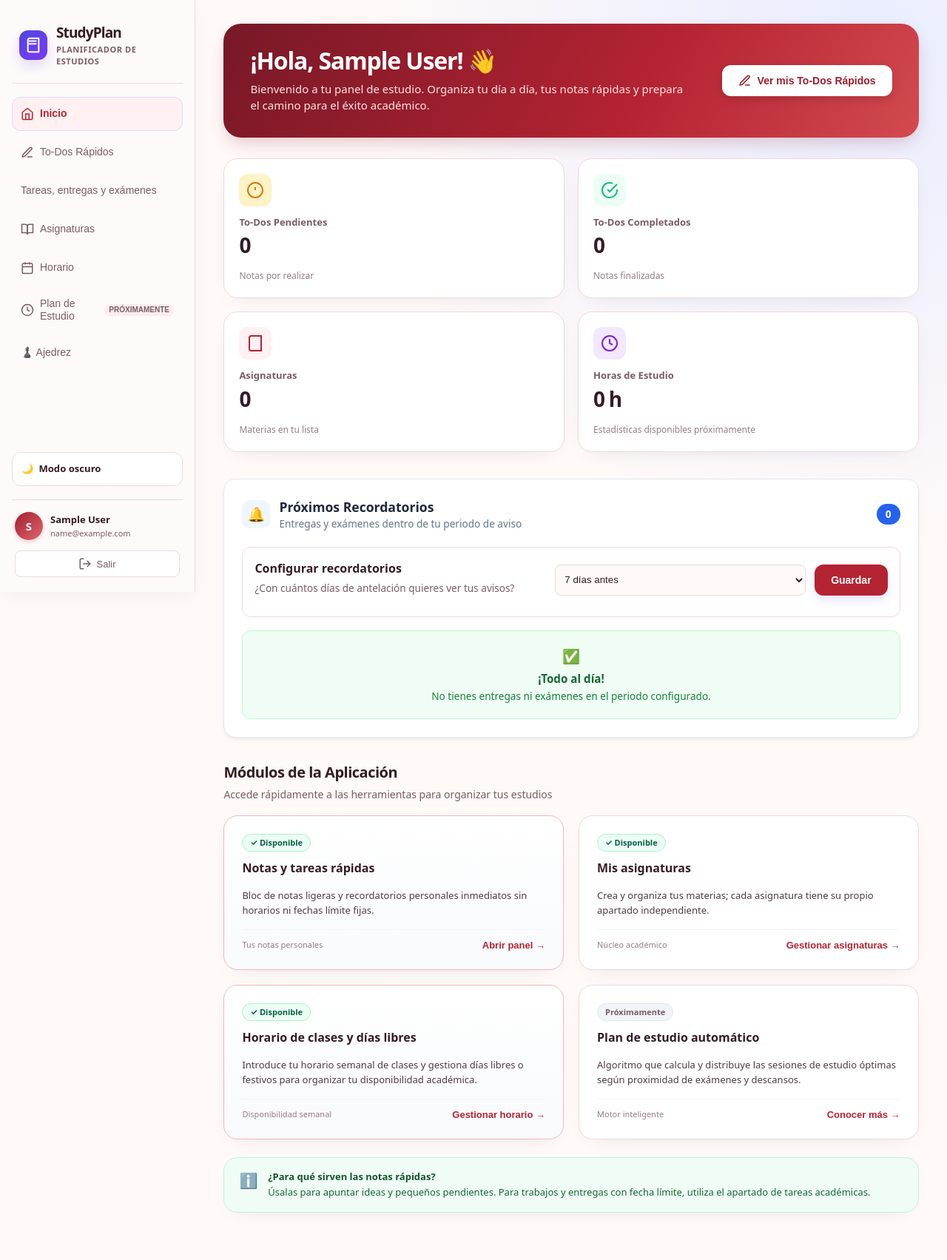
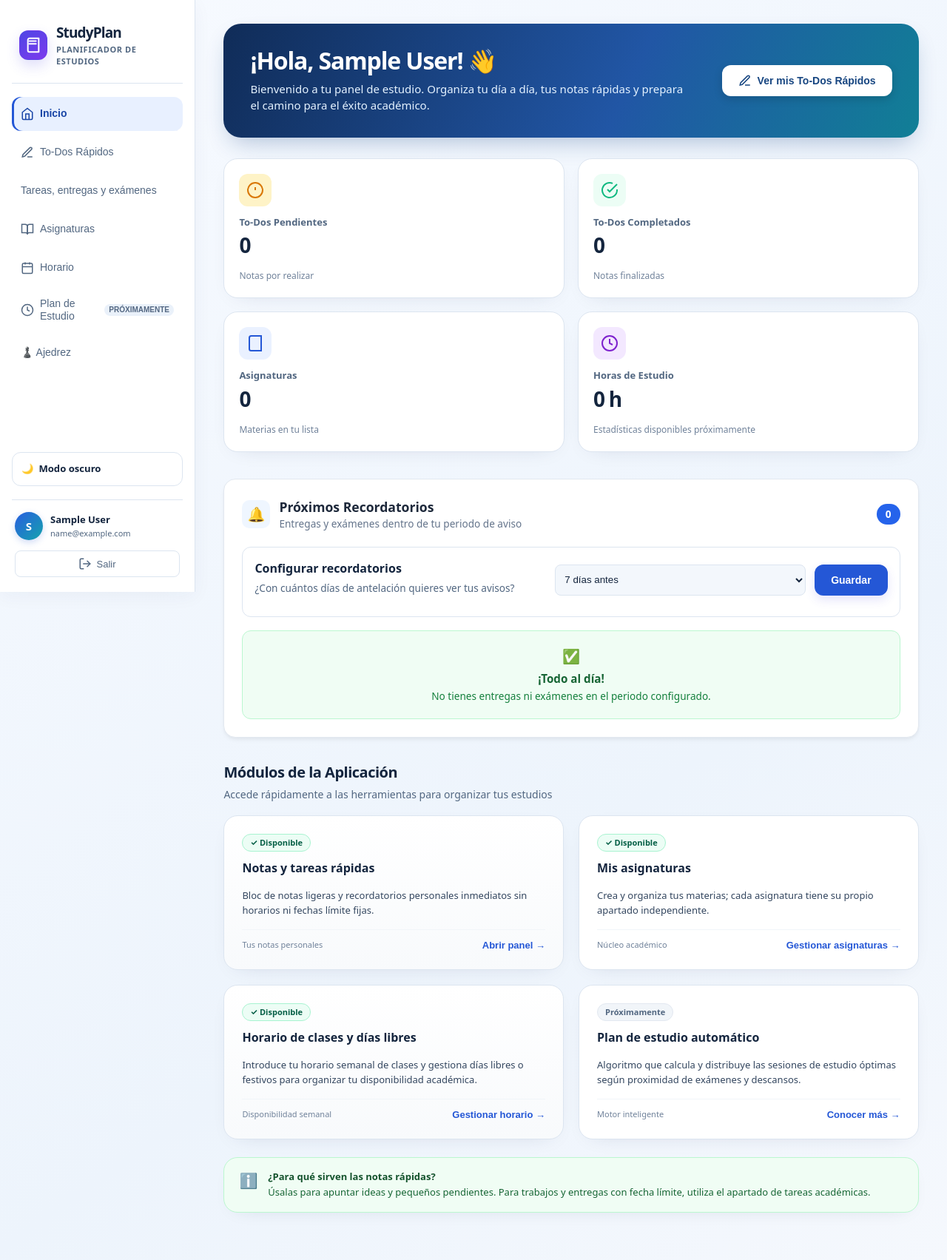
Before and after one commit to Qpalmer45/IS1-Planificador-de-Estudios, a Flask app: page / in a window 1280 px wide. Shown: the whole page at 74% size. Run offline with Flask 3, Linux system fonts and the light colour scheme; the visitor is signed in with stand-in values (Sample User, id 1); data that the repository does not hold is empty.

Commit message:
style: rediseñar modo claro con paleta azul marino y turquesa

```diff
--- a/static/style.css
+++ b/static/style.css
@@ -2633,41 +2633,52 @@ html[data-theme="dark"] .plan-mini-slot,html[data-theme="dark"] .plan-mini-day {
 html[data-theme="dark"] .plan-mini-slot.occupied { background:#5c451b; border-color:#f59e0b; color:#fef3c7; }
 html[data-theme="dark"] .plan-mini-slot.selected,html[data-theme="dark"] .plan-mini-day.selected { background:#193b6b; outline-color:#93c5fd; }
 
-/* Tema claro rojo granate: identidad cálida, conservando intacto el modo oscuro. */
+/* Tema claro Ocean: azul marino + índigo + turquesa. Solo modo claro.
+   Mantener los avisos de error en rojo semántico, no como color de marca. */
 html:not([data-theme="dark"]) {
-  --primary:#b42332;
-  --primary-hover:#8f1826;
-  --primary-light:#fff0f1;
-  --primary-border:#f3b7bd;
-  --bg-page:#fff9f8;
+  --primary:#2457d6;
+  --primary-hover:#1945b5;
+  --primary-light:#eaf1ff;
+  --primary-border:#b8ccff;
+  --bg-page:#f3f7fc;
   --bg-card:#ffffff;
-  --border-card:#efd9d9;
-  --text-main:#341c23;
-  --text-body:#513943;
-  --text-muted:#795c66;
-  --text-light:#967c85;
-  --shadow-card:0 12px 30px -4px rgba(126,31,47,.08);
-}
-html:not([data-theme="dark"]) .navbar { background:#fffafa; }
-html:not([data-theme="dark"]) .welcome-card { background:linear-gradient(120deg,#771827,#b42332 60%,#d34a50); box-shadow:0 10px 25px -5px rgba(139,24,38,.24); }
-html:not([data-theme="dark"]) .welcome-text p { color:#ffe3e5; }
-html:not([data-theme="dark"]) .welcome-action .primary-btn { color:#9c1e2d; }
-html:not([data-theme="dark"]) .user-avatar { background:linear-gradient(135deg,#a21d2e,#df6870); box-shadow:0 2px 6px rgba(151,28,43,.22); }
-html:not([data-theme="dark"]) .tab-btn:hover { background:#ffeaed; }
-html:not([data-theme="dark"]) .tab-badge.muted { background:#fbecee; }
+  --border-card:#dce5f0;
+  --text-main:#14253e;
+  --text-body:#33465f;
+  --text-muted:#526781;
+  --text-light:#70829a;
+  --shadow-card:0 10px 30px -8px rgba(26,54,96,.10);
+}
+html:not([data-theme="dark"]) body { background:linear-gradient(145deg,#f7faff 0%,#edf4fc 65%,#f5f8fd 100%); }
+html:not([data-theme="dark"]) .navbar { background:#fff; border-color:#dce5f0; }
+html:not([data-theme="dark"]) .sidebar { background:#fff; border-color:#dce5f0; }
+html:not([data-theme="dark"]) .welcome-card {
+  background:linear-gradient(115deg,#102c58 0%,#2156a5 58%,#117f96 100%);
+  box-shadow:0 14px 32px -10px rgba(20,64,126,.32);
+}
+html:not([data-theme="dark"]) .welcome-text p { color:#e4f2ff; }
+html:not([data-theme="dark"]) .welcome-action .primary-btn { color:#174681; background:#fff; }
+html:not([data-theme="dark"]) .user-avatar { background:linear-gradient(135deg,#285de0,#14a3ad); box-shadow:0 3px 10px rgba(36,87,214,.22); }
+html:not([data-theme="dark"]) .tab-btn:hover { background:#edf4ff; color:#173d7a; }
+html:not([data-theme="dark"]) .tab-btn.active { background:#e8f0ff; color:#1945a6; box-shadow:inset 3px 0 #2457d6; }
+html:not([data-theme="dark"]) .tab-badge.muted { background:#eaf1fa; color:#536782; }
+html:not([data-theme="dark"]) .badge-count { background:#2457d6; color:#fff; }
 html:not([data-theme="dark"]) .plan-mini-slot:hover,
-html:not([data-theme="dark"]) .plan-mini-day:hover { border-color:#b42332; background:#ffe1e5; color:#7e1726; }
+html:not([data-theme="dark"]) .plan-mini-day:hover { border-color:#2457d6; background:#eaf1ff; color:#1945a6; }
 html:not([data-theme="dark"]) .plan-mini-slot.selected,
-html:not([data-theme="dark"]) .plan-mini-day.selected { outline-color:#b42332; background:#ffdce1; color:#821726; }
-html:not([data-theme="dark"]) .plan-mini-slot.occupied { background:#fff0d4; border-color:#d18a26; color:#774413; }
-html:not([data-theme="dark"]) .plan-block-item { background:#fff0d4; color:#774413; }
-html:not([data-theme="dark"]) .plan-block-result { background:#fff0d4; color:#774413; }
+html:not([data-theme="dark"]) .plan-mini-day.selected { outline-color:#2457d6; background:#dce9ff; color:#173b89; }
+html:not([data-theme="dark"]) .plan-mini-slot.occupied { background:#fff3d9; border-color:#d29a35; color:#725016; }
+html:not([data-theme="dark"]) .plan-block-item,
+html:not([data-theme="dark"]) .plan-block-result { background:#fff3d9; color:#725016; }
 .plan-session.plan-block-result { border-radius:10px; }
-html:not([data-theme="dark"]) .plan-session.plan-block-result { background:#fff0d4; border-color:#d18a26; color:#774413; }
+html:not([data-theme="dark"]) .plan-session.plan-block-result { background:#fff3d9; border-color:#d29a35; color:#725016; }
 html[data-theme="dark"] .plan-session.plan-block-result { background:#5c451b; border-color:#f59e0b; color:#fef3c7; }
 html:not([data-theme="dark"]) .plan-session.plan-rest { padding:3px 10px; gap:2px; border-color:#16a34a; background:#dcfce7; color:#166534; }
 html[data-theme="dark"] .plan-session.plan-rest { padding:3px 10px; gap:2px; border-color:#4ade80; background:#23432f; color:#dcfce7; }
-html:not([data-theme="dark"]) :is(a,button,input,select,textarea):focus-visible { outline-color:#b42332; }
+html:not([data-theme="dark"]) :is(a,button,input,select,textarea):focus-visible { outline-color:#2457d6; }
+html:not([data-theme="dark"]) :is(.metric-card,.module-card,.daily-chess-card) { border-color:#dce5f0; }
+html:not([data-theme="dark"]) :is(.metric-card,.module-card):hover { border-color:#b8ccff; }
+html:not([data-theme="dark"]) .daily-chess-board { border-color:#44617f; }
 
 /* Selector de bandera de perfil: accesible y adaptable a pantallas pequeñas. */
 button.user-avatar { border:0; padding:0; flex-shrink:0; cursor:pointer; font-family:inherit; }
```
